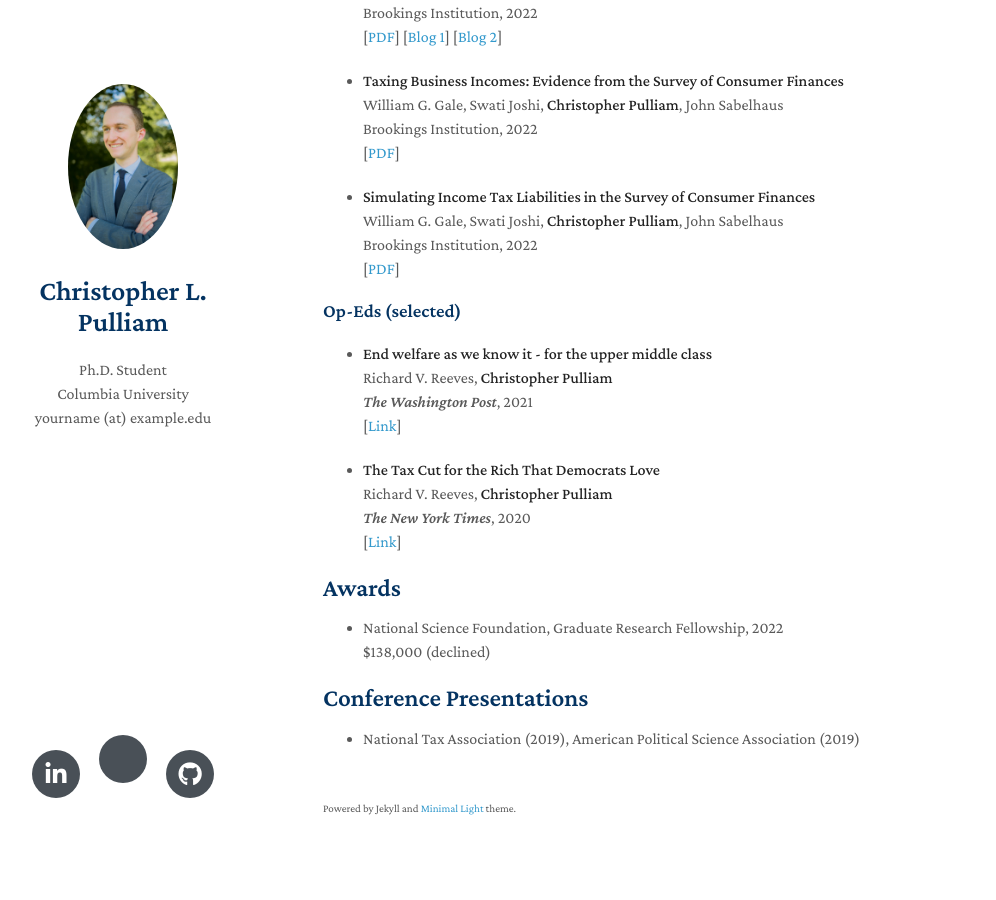
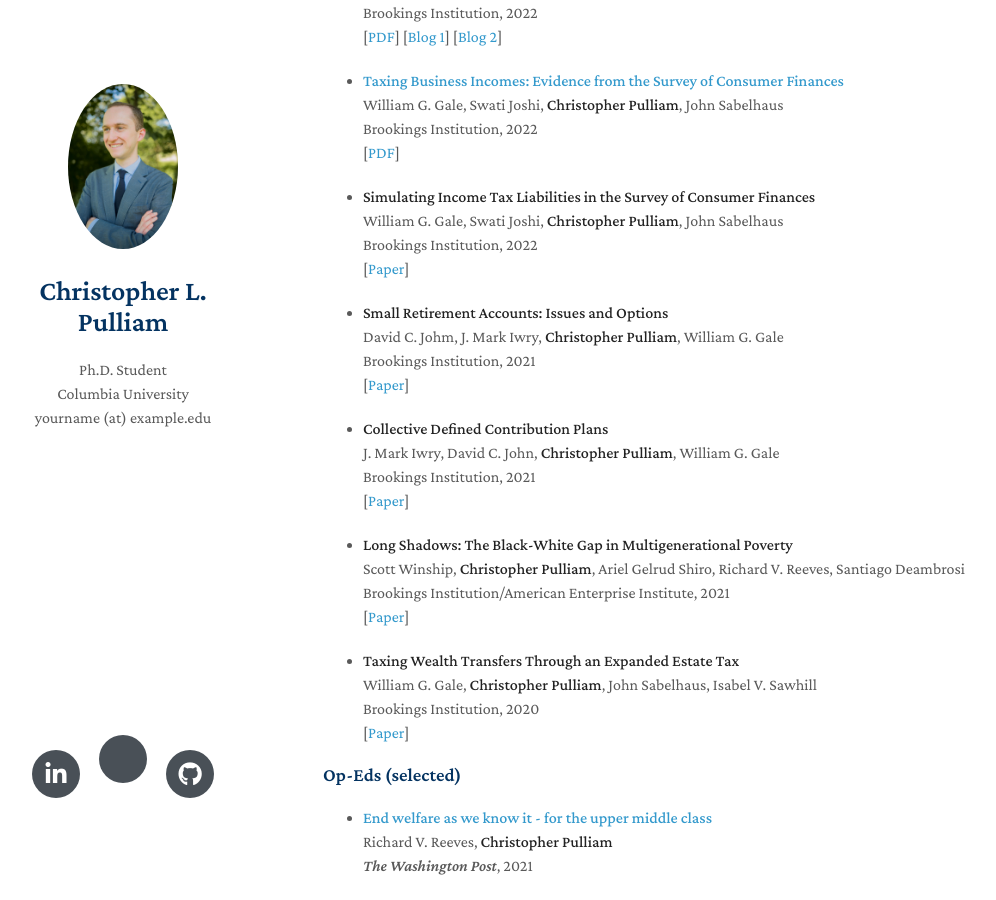
Before and after one commit to christopher-pulliam/oldsite, a Jekyll site: the page built from index.md, in a window 1280 px wide and 900 px high, scrolled down 828 px. Shown: the whole window, without its empty margins (147-1143 px from the left). Built offline with Jekyll 4.4.1, drawn with Linux system fonts in a browser that asks for light colours; nearby versions of some CDN libraries; a style sheet for code colours, icons or effects is not loaded; our own code applies the rules of GitHub Pages for plain Markdown files.

Commit message:
Update index.md

```diff
--- a/index.md
+++ b/index.md
@@ -42,21 +42,21 @@ layout: homepage
 
 ### Reports (selected)
 
-- **Stuck on the Ladder: Intragenerational Wealth Mobility in the United States**
+- **[Stuck on the Ladder: Intragenerational Wealth Mobility in the United States](https://www.brookings.edu/research/stuck-on-the-ladder-intragenerational-wealth-mobility-in-the-united-states/)**
   <br>
   Ariel Gelrud Shiro, **Christopher Pulliam**, John Sabelhaus, Ember Smith
   <br>
   Brookings Institution, 2022
   <br>
-  [[PDF](https://www.brookings.edu/research/stuck-on-the-ladder-intragenerational-wealth-mobility-in-the-united-states/)] [[Blog 1](https://www.brookings.edu/blog/up-front/2022/06/29/the-black-white-gap-in-wealth-mobility-and-what-to-do-about-it/)] [[Blog 2](https://www.brookings.edu/blog/up-front/2022/06/29/stuck-on-the-ladder-wealth-mobility-is-low-and-decreases-with-age/)]
+  [[PDF](https://www.brookings.edu/wp-content/uploads/2022/06/2022_FMCI_IntragenerationalWealthMobility_FINAL.pdf)] [[Blog 1](https://www.brookings.edu/blog/up-front/2022/06/29/the-black-white-gap-in-wealth-mobility-and-what-to-do-about-it/)] [[Blog 2](https://www.brookings.edu/blog/up-front/2022/06/29/stuck-on-the-ladder-wealth-mobility-is-low-and-decreases-with-age/)]
 
-- **Taxing Business Incomes: Evidence from the Survey of Consumer Finances**
+- **[Taxing Business Incomes: Evidence from the Survey of Consumer Finances](https://www.brookings.edu/research/taxing-business-incomes-evidence-from-the-survey-of-consumer-finances/)**
   <br>
   William G. Gale, Swati Joshi, **Christopher Pulliam**, John Sabelhaus
   <br>
   Brookings Institution, 2022
   <br>
-  [[PDF](https://www.brookings.edu/research/taxing-business-incomes-evidence-from-the-survey-of-consumer-finances/)]
+  [[PDF](https://www.brookings.edu/wp-content/uploads/2022/01/20220223_TPC_TaxingBusinessIncome_Report_Final.pdf)]
 
 - **Simulating Income Tax Liabilities in the Survey of Consumer Finances**
   <br>
@@ -64,25 +64,54 @@ layout: homepage
   <br>
   Brookings Institution, 2022
   <br>
-  [[PDF](https://www.brookings.edu/research/simulating-income-tax-liabilities-in-the-survey-of-consumer-finances/)]
+  [[Paper](https://www.brookings.edu/research/simulating-income-tax-liabilities-in-the-survey-of-consumer-finances/)]
+
+- **Small Retirement Accounts: Issues and Options**
+  <br>
+  David C. Johm, J. Mark Iwry, **Christopher Pulliam**, William G. Gale
+  <br>
+  Brookings Institution, 2021
+  <br>
+  [[Paper](https://www.brookings.edu/research/small-retirement-accounts-issues-and-options/)]
+
+- **Collective Defined Contribution Plans**
+  <br>
+  J. Mark Iwry, David C. John, **Christopher Pulliam**, William G. Gale
+  <br>
+  Brookings Institution, 2021
+  <br>
+  [[Paper](https://www.brookings.edu/research/collective-defined-contribution-plans/)]
+
+- **Long Shadows: The Black-White Gap in Multigenerational Poverty**
+  <br>
+  Scott Winship, **Christopher Pulliam**, Ariel Gelrud Shiro, Richard V. Reeves, Santiago Deambrosi
+  <br>
+  Brookings Institution/American Enterprise Institute, 2021
+  <br>
+  [[Paper](https://www.brookings.edu/research/long-shadows-the-black-white-gap-in-multigenerational-poverty/)]
+
+- **Taxing Wealth Transfers Through an Expanded Estate Tax**
+  <br>
+  William G. Gale, **Christopher Pulliam**, John Sabelhaus, Isabel V. Sawhill
+  <br>
+  Brookings Institution, 2020
+  <br>
+  [[Paper](https://www.brookings.edu/research/taxing-wealth-transfers-through-an-expanded-estate-tax/)]
+
 
 ### Op-Eds (selected)
 
-- **End welfare as we know it - for the upper middle class**
+- **[End welfare as we know it - for the upper middle class](https://www.washingtonpost.com/opinions/2021/04/22/end-welfare-we-know-it-upper-middle-class/)**
   <br>
   Richard V. Reeves, **Christopher Pulliam**
   <br>
   _The Washington Post_, 2021
-  <br>
-  [[Link](https://www.washingtonpost.com/opinions/2021/04/22/end-welfare-we-know-it-upper-middle-class/)]
 
-- **The Tax Cut for the Rich That Democrats Love**
+- **[The Tax Cut for the Rich That Democrats Love](https://www.nytimes.com/2020/09/07/opinion/salt-tax-deduction-cut.html)**
   <br>
   Richard V. Reeves, **Christopher Pulliam**
   <br>
   _The New York Times_, 2020
-  <br>
-  [[Link](https://www.nytimes.com/2020/09/07/opinion/salt-tax-deduction-cut.html)]
 
 ## Awards
 - National Science Foundation, Graduate Research Fellowship, 2022
```
